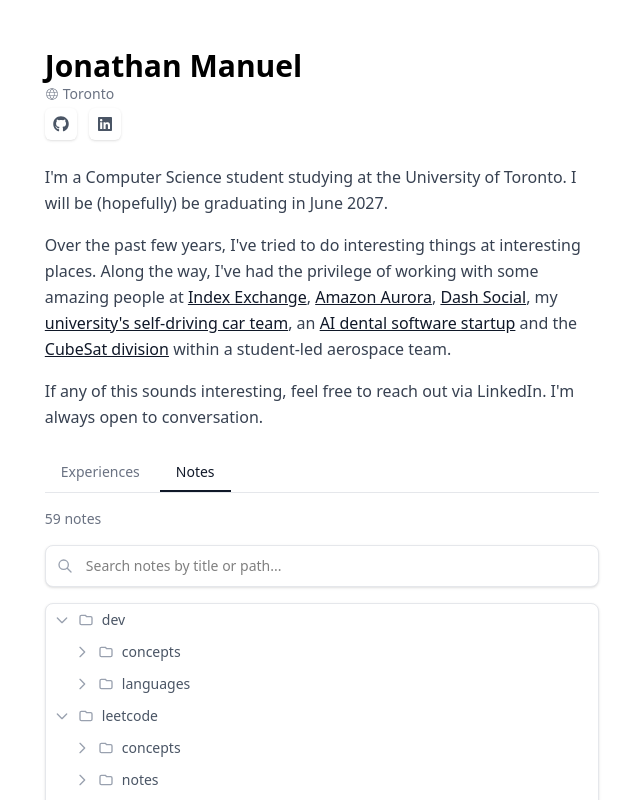
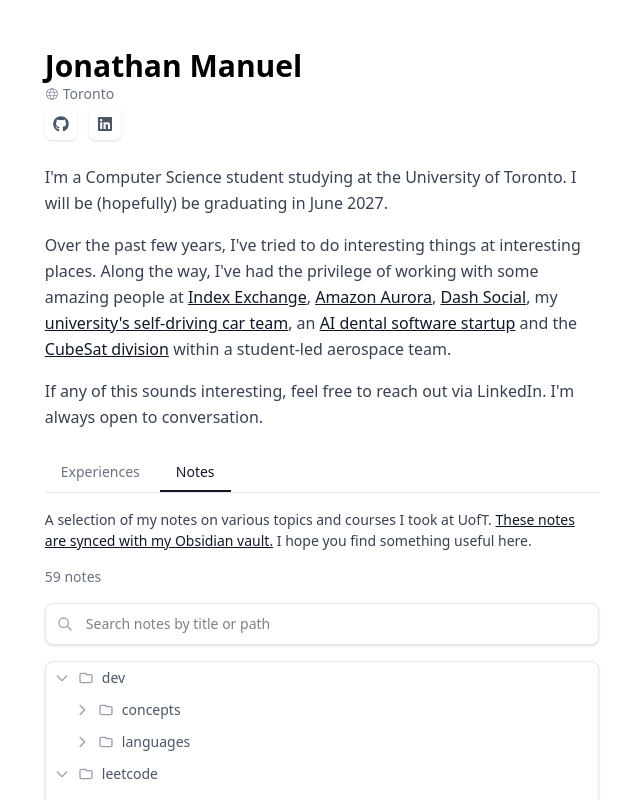
Before and after one commit to jonathan-imanu/portfolio, a React (Vite) app: page / in a window 1280 px wide. Both pictures are taken after a click on the button "Notes". Shown: the top 800 px of the page, without its empty margins (318-958 px from the left). Built offline with nearby package versions, Linux system fonts and the light colour scheme.

Commit message:
refactor: remove unused code

```diff
--- a/src/components/NotesList.tsx
+++ b/src/components/NotesList.tsx
@@ -185,6 +185,15 @@ export function NotesList() {
 
   return (
     <div className="space-y-4">
+      <p className="experience-text">
+        A selection of my notes on various topics and courses I took at UofT.{" "}
+        <a
+          href="https://github.com/jonathan-imanu/portfolio"
+          className="text-gray-900 underline hover:text-gray-700">
+          These notes are synced with my Obsidian vault.
+        </a>{" "}
+        I hope you find something useful here.
+      </p>
       <div className="flex items-center justify-between">
         <p className="text-sm text-gray-500">
           {filteredNotes.length} {filteredNotes.length === 1 ? "note" : "notes"}
@@ -194,7 +203,7 @@ export function NotesList() {
       <div className="relative">
         <input
           type="text"
-          placeholder="Search notes by title or path..."
+          placeholder="Search notes by title or path"
           value={searchQuery}
           onChange={(e) => {
             const newValue = e.target.value;
--- a/src/utils/notes.ts
+++ b/src/utils/notes.ts
@@ -1,6 +1,11 @@
+/*
+  Notes index and note retrieval utilities that support lazy loading of notes.
+  The notes index is a JSON file that contains the metadata for all notes.
+  It is automatically generated by a GitHub Actions workflow.
+*/
+
 import type { ProcessedNote, NoteMetadata, NotesIndex } from "../types/notes";
 
-// Lazy load the notes index to reduce initial bundle size
 let indexCache: NotesIndex | null = null;
 let indexPromise: Promise<NotesIndex> | null = null;
 
@@ -36,22 +41,6 @@ export async function getAllNotesMetadata(): Promise<NoteMetadata[]> {
 
 export async function getNotesIndex(): Promise<NotesIndex> {
   return loadNotesIndex();
-}
-
-// Synchronous version for backwards compatibility (loads immediately)
-// Use this only if you need synchronous access and index is already loaded
-export function getAllNotesMetadataSync(): NoteMetadata[] {
-  if (!indexCache) {
-    throw new Error("Notes index not loaded. Use getNotesIndex() instead.");
-  }
-  return Object.values(indexCache.notes);
-}
-
-export function getNotesIndexSync(): NotesIndex {
-  if (!indexCache) {
-    throw new Error("Notes index not loaded. Use getNotesIndex() instead.");
-  }
-  return indexCache;
 }
 
 // Tree structure types
@@ -110,7 +99,8 @@ export function treeToArray(node: TreeNode): TreeNode[] {
     if (a.isLeaf !== b.isLeaf) {
       return a.isLeaf ? 1 : -1;
     }
-    return a.name.localeCompare(b.name);
+    // A custom natural sort comparator to handle the sorting of "2. TITLE" and "11. TITLE" correctly
+    return naturalCompare(a.name, b.name);
   });
 
   for (const child of sorted) {
@@ -121,23 +111,6 @@ export function treeToArray(node: TreeNode): TreeNode[] {
   }
 
   return result;
-}
-
-// Search notes by title or path
-export function searchNotes(
-  notes: NoteMetadata[],
-  query: string
-): NoteMetadata[] {
-  if (!query.trim()) {
-    return notes;
-  }
-
-  const lowerQuery = query.toLowerCase();
-  return notes.filter(
-    (note) =>
-      note.title.toLowerCase().includes(lowerQuery) ||
-      note.path.toLowerCase().includes(lowerQuery)
-  );
 }
 
 // Get breadcrumbs from a note path
@@ -157,3 +130,34 @@ export function getBreadcrumbs(
 
   return breadcrumbs;
 }
+
+// Natural sort comparator that handles numeric prefixes correctly
+// e.g., "2. TITLE" comes before "11. TITLE"
+function naturalCompare(a: string, b: string): number {
+  const numMatchA = a.match(/^(\d+)\.\s/);
+  const numMatchB = b.match(/^(\d+)\.\s/);
+
+  // If both have numeric prefixes, compare numerically
+  if (numMatchA && numMatchB) {
+    const numA = parseInt(numMatchA[1], 10);
+    const numB = parseInt(numMatchB[1], 10);
+    if (numA !== numB) {
+      return numA - numB;
+    }
+    // If numbers are equal, compare the rest of the string
+    const restA = a.slice(numMatchA[0].length);
+    const restB = b.slice(numMatchB[0].length);
+    return restA.localeCompare(restB);
+  }
+
+  // If only one has a numeric prefix, put it first
+  if (numMatchA && !numMatchB) {
+    return -1;
+  }
+  if (!numMatchA && numMatchB) {
+    return 1;
+  }
+
+  // Neither has a numeric prefix, use standard string comparison
+  return a.localeCompare(b);
+}
```
